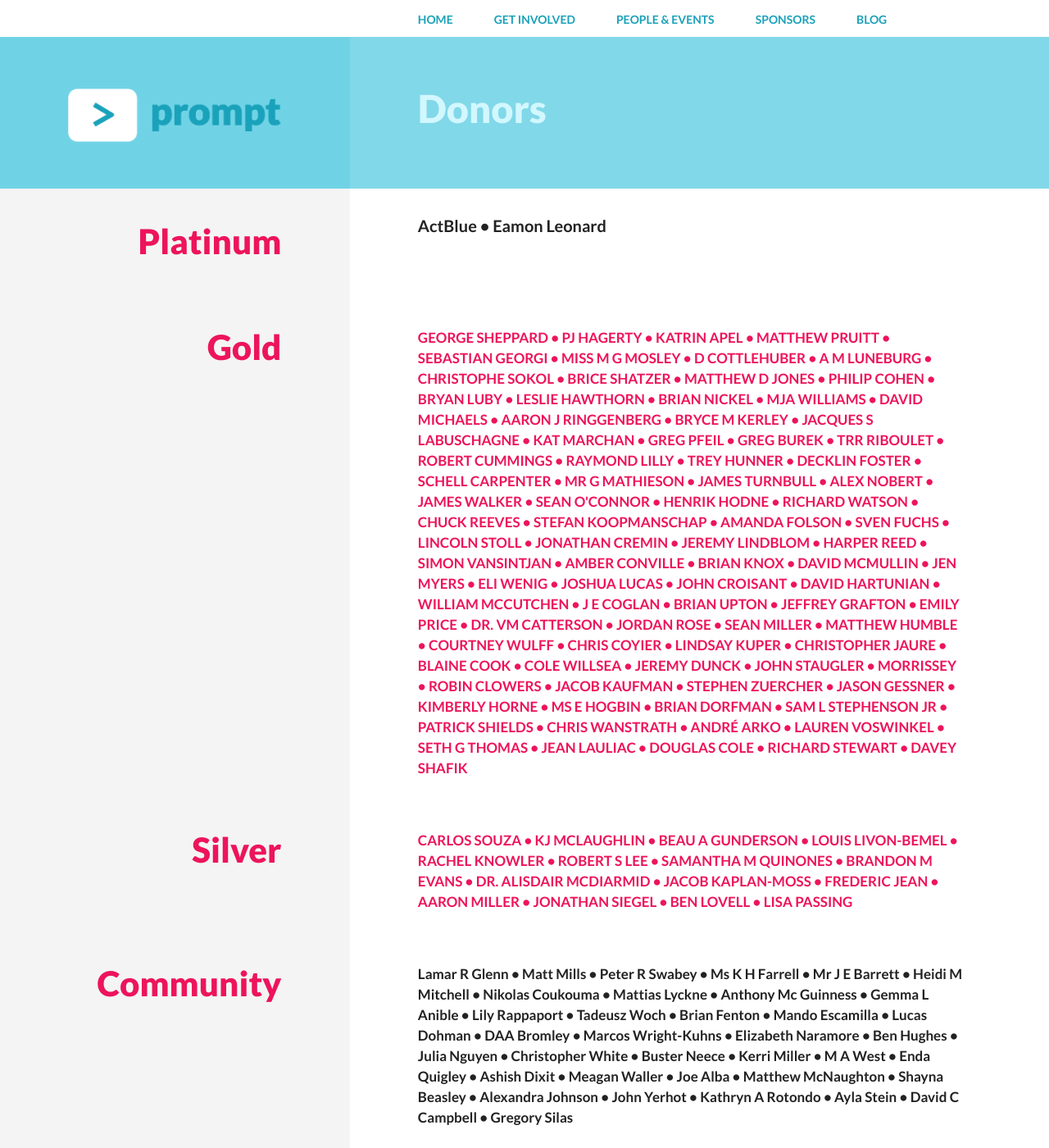
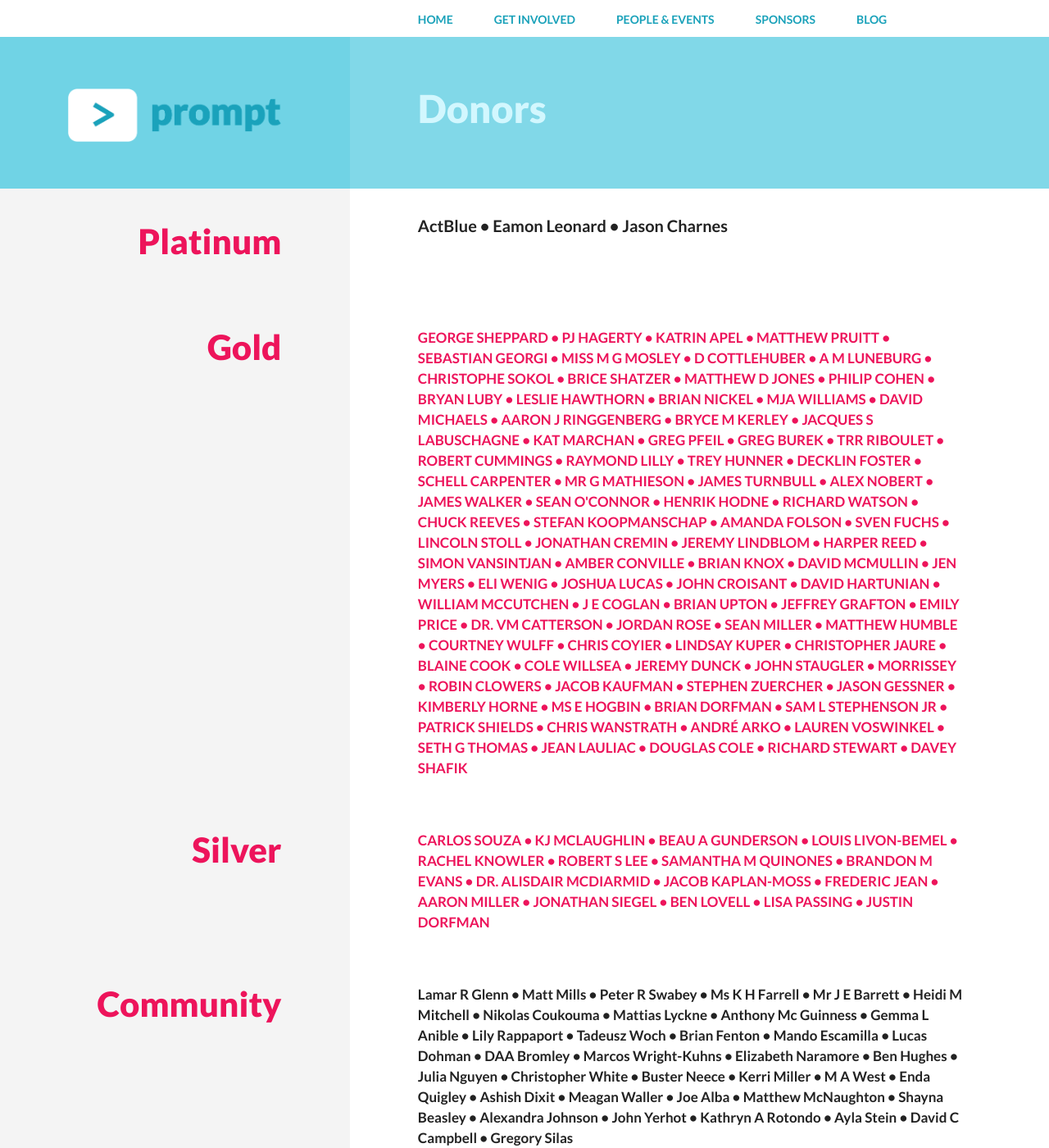
Before and after one commit to mhprompt/mhprompt.github.io, a Jekyll site: the page built from donors.html, in a window 1280 px wide and 1400 px high. Shown: the whole window at 82% size. Built offline with Jekyll 4.4.1, drawn with Linux system fonts in a browser that asks for light colours.

Commit message:
Adding Justin and Jason to the Donors list

```diff
--- a/donors.html
+++ b/donors.html
@@ -24,7 +24,7 @@ title: Prompt - Mental health in the technology industry
       </div>
       <div class="details col">
         <div class="post-content">
-          <h1>ActBlue &#149; Eamon Leonard </h1>
+          <h1>ActBlue &#149; Eamon Leonard &#149; Jason Charnes</h1>
         </div>
       </div>
       <div class="head col">
@@ -56,7 +56,7 @@ title: Prompt - Mental health in the technology industry
       <div class="post-content">
         <h4>Carlos Souza &#149; KJ McLaughlin &#149; Beau A Gunderson &#149; Louis Livon-Bemel &#149; Rachel Knowler &#149;
           Robert S Lee &#149; Samantha M Quinones &#149; Brandon M Evans &#149; Dr. Alisdair McDiarmid &#149; Jacob Kaplan-Moss &#149;
-          Frederic Jean &#149; Aaron Miller &#149; Jonathan Siegel &#149; Ben Lovell &#149; Lisa Passing</h4>
+          Frederic Jean &#149; Aaron Miller &#149; Jonathan Siegel &#149; Ben Lovell &#149; Lisa Passing &#149; Justin Dorfman</h4>
       </div>
     </div>
   <div class="head col">
```
